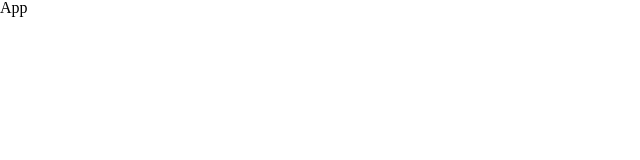
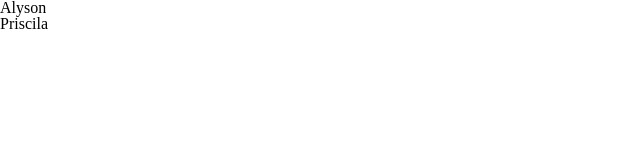
Before and after one commit to AlysoonFelipeeDev/admin-panel, a React (Vite) app: page / in a window 1280 px wide. Shown: the top 160 px of the page, without its empty margins (0-640 px from the left). Built offline with nearby package versions, Linux system fonts and the light colour scheme; data requests are answered from the project's data file.

Commit message:
implementar a busca de dados

```diff
--- a/src/App.tsx
+++ b/src/App.tsx
@@ -1,3 +1,4 @@
+import { UsersList } from './components/UsersList'
 import { GlobalStyles } from './styles/GlobalStyles'
 
 function App() {
@@ -5,7 +6,7 @@ function App() {
   return (
     <>
     <GlobalStyles />
-      <h1>App</h1>
+      <UsersList />
     </>
   )
 }
--- /dev/null
+++ b/src/components/UsersList.tsx
@@ -0,0 +1,14 @@
+import { useUsers } from "../hooks/useUsers";
+
+export function UsersList() {
+    const { users, isLoading, isError  } = useUsers()
+
+    if(isLoading) return <div>Carregando...</div>
+    if(isError) return <div>Algo deu errado!</div>
+
+    return (
+        <ul>
+            {users.map(user => <li key={user.id}>{user.name}</li>)}
+        </ul>
+    )
+}
```
